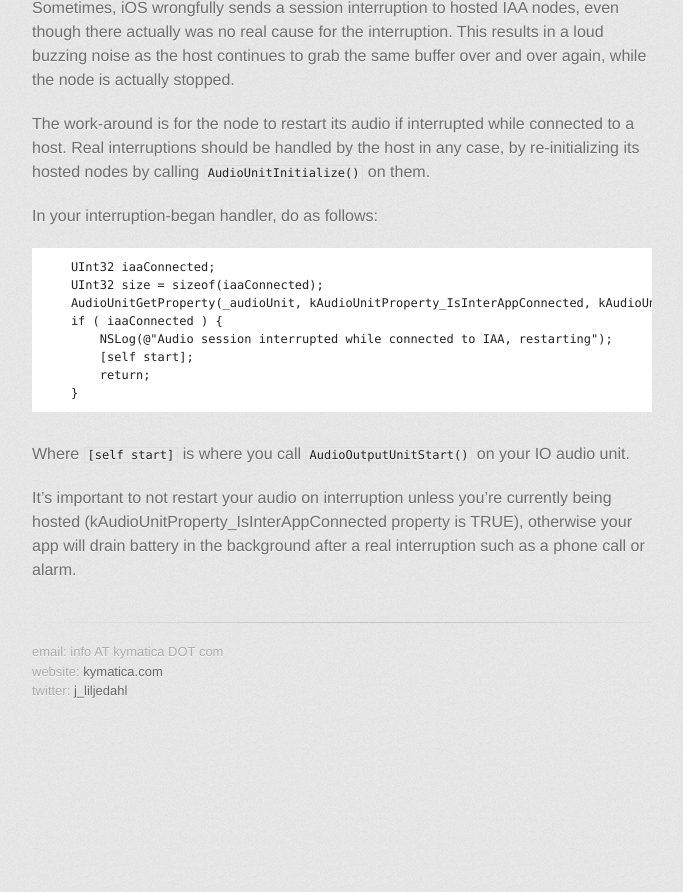
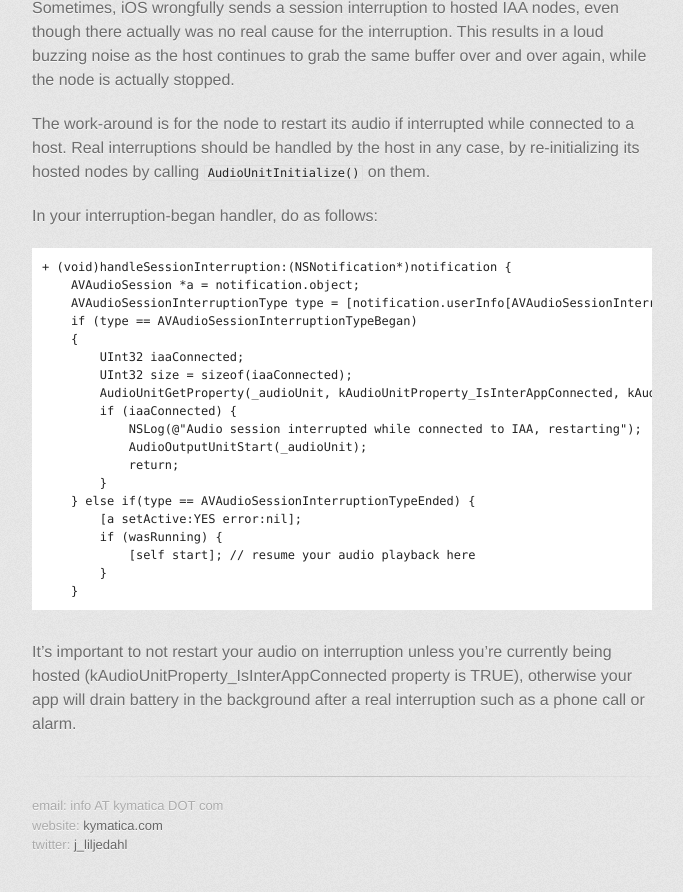
Before and after one commit to lijon/lijon.github.io, a Jekyll site: the page built from iaa_quirks.md, in a window 1280 px wide and 900 px high, scrolled down 4746 px. Shown: the top 892 px of the window, without its empty margins (298-981 px from the left). Built offline with Jekyll 4.4.1, drawn with Linux system fonts in a browser that asks for light colours; some web fonts are replaced; comment, search, counter and statistics services are not loaded; before the commit the page ends 5555 px from its top, so only the background shows below that.

Commit message:
tweak example code

````diff
--- a/iaa_quirks.md
+++ b/iaa_quirks.md
@@ -176,15 +176,25 @@ The work-around is for the node to restart its audio if interrupted while connec
 
 In your interruption-began handler, do as follows:
 ```
-    UInt32 iaaConnected;
-    UInt32 size = sizeof(iaaConnected);
-    AudioUnitGetProperty(_audioUnit, kAudioUnitProperty_IsInterAppConnected, kAudioUnitScope_Global, 0, &iaaConnected, &size);
-    if ( iaaConnected ) {
-        NSLog(@"Audio session interrupted while connected to IAA, restarting");
-        [self start];
-        return;
++ (void)handleSessionInterruption:(NSNotification*)notification {
+    AVAudioSession *a = notification.object;
+    AVAudioSessionInterruptionType type = [notification.userInfo[AVAudioSessionInterruptionTypeKey] integerValue];
+    if (type == AVAudioSessionInterruptionTypeBegan)
+    {
+        UInt32 iaaConnected;
+        UInt32 size = sizeof(iaaConnected);
+        AudioUnitGetProperty(_audioUnit, kAudioUnitProperty_IsInterAppConnected, kAudioUnitScope_Global, 0, &iaaConnected, &size);
+        if (iaaConnected) {
+            NSLog(@"Audio session interrupted while connected to IAA, restarting");
+            AudioOutputUnitStart(_audioUnit);
+            return;
+        }
+    } else if(type == AVAudioSessionInterruptionTypeEnded) {
+        [a setActive:YES error:nil];
+        if (wasRunning) {
+            [self start]; // resume your audio playback here
+        }
     }
 ```
-Where `[self start]` is where you call `AudioOutputUnitStart()` on your IO audio unit.
 
 It's important to not restart your audio on interruption unless you're currently being hosted (kAudioUnitProperty_IsInterAppConnected property is TRUE), otherwise your app will drain battery in the background after a real interruption such as a phone call or alarm.
````
